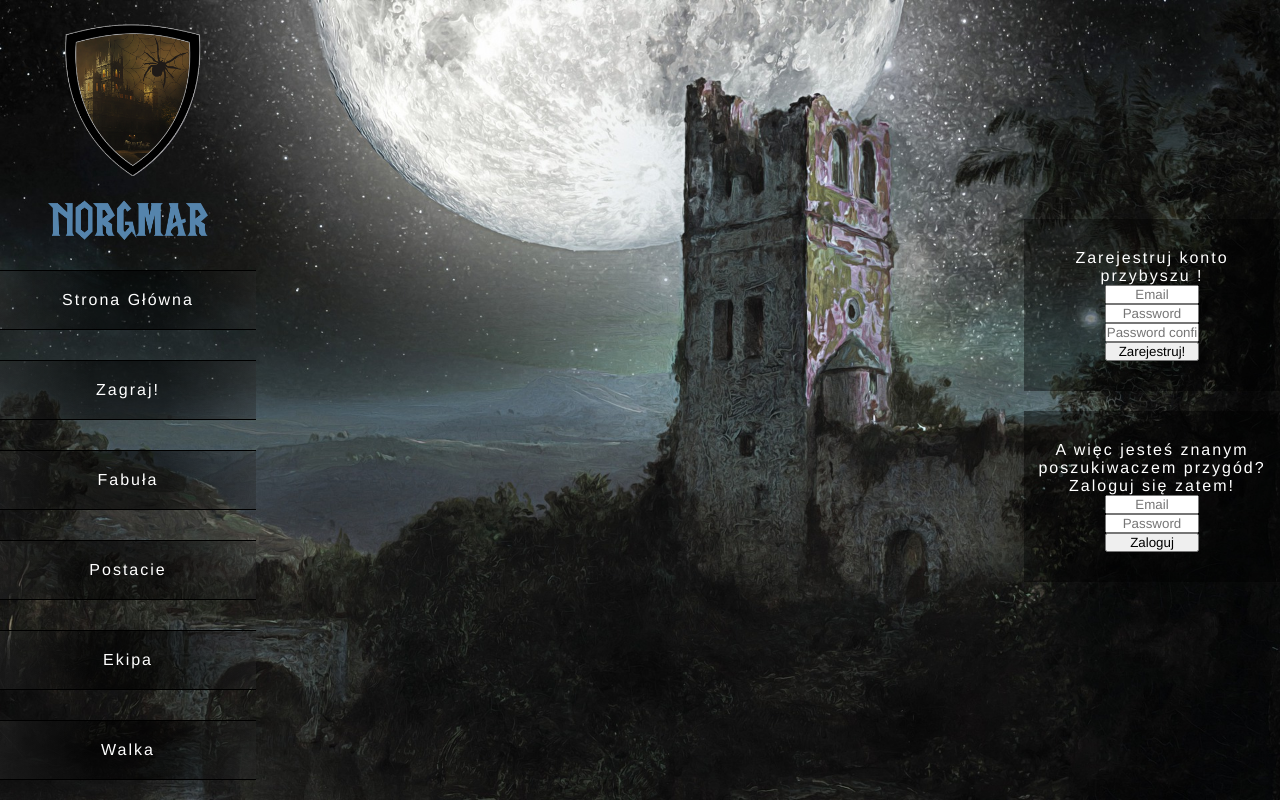
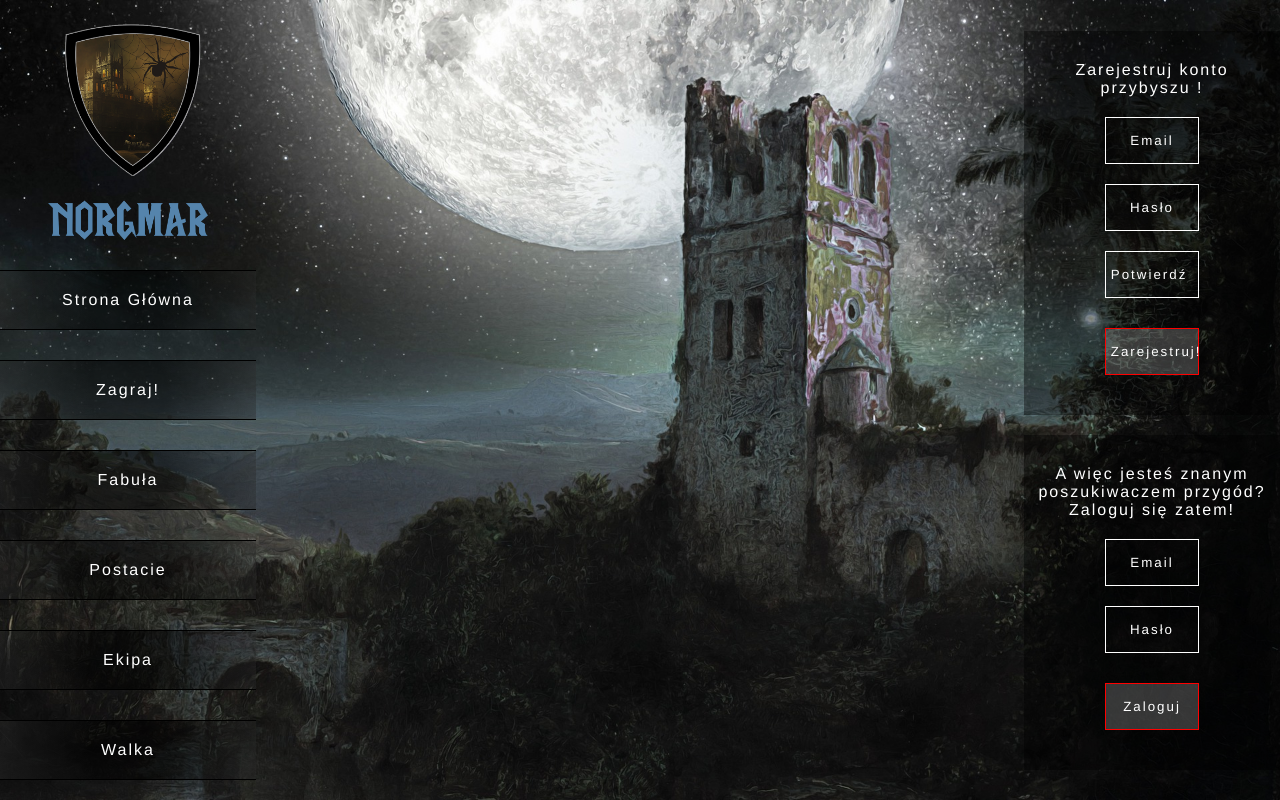
Before and after one commit to Szczurovsky/inzynierka, a React (Create React App) app: page / in a window 1280 px wide. Built offline with nearby package versions, Linux system fonts and the light colour scheme.

Commit message:
dodano logout, zmieniono style auth

```diff
--- a/src/components/Auth/Login.jsx
+++ b/src/components/Auth/Login.jsx
@@ -9,7 +9,44 @@ justify-content:center;
 flex-direction:column;
 max-width:40%;
 `
+const Input = styled.input`
+    background-color:transparent;
+    border:1px solid white;
+    margin:10px 0px;
+    color:white;
+    padding:15px 5px;
+    letter-spacing: 1px;
+    &:focus{
+    background-color:white;
+    color:black
+    }
+    &:first-child{
+        margin-top:20px;
+    }
+    &:nth-child(2){
+        margin-bottom:20px;
+    }
+    ::placeholder{
+        color:white;
+    letter-spacing: 2px;
 
+
+    }
+
+`
+const Button = styled.button`
+    background-color:rgba(255,255,255,0.2);
+    border:1px solid red;
+    letter-spacing: 2px;
+
+    margin:10px 0px;
+    color:white;
+    padding:15px 5px;
+     &:hover{
+    background-color:rgba(255,255,255,0.1);
+
+    }
+`
 export default class Login extends React.Component {
     constructor(props) {
         super(props);
@@ -48,7 +85,7 @@ export default class Login extends React.Component {
         return (
             <>
                 <Form onSubmit={this.handleSubmit}>
-                    <input
+                    <Input
                         type="email"
                         name="email"
                         placeholder="Email"
@@ -56,15 +93,15 @@ export default class Login extends React.Component {
                         onChange={this.handleChange}
                         required
                     />
-                    <input
+                    <Input
                         type="password"
                         name="password"
-                        placeholder="Password"
+                        placeholder="Hasło"
                         value={this.state.password}
                         onChange={this.handleChange}
                         required
                     />
-                    <button type="submit">Zaloguj</button>
+                    <Button type="submit">Zaloguj</Button>
                 </Form>
                 {/* <Popup trigger={this.props.showPopupLogin} setTrigger={this.props.setShowPopupLogin}>
                     <p>{this.props.komunikat}</p>
--- /dev/null
+++ b/src/components/Auth/Logout.jsx
@@ -0,0 +1,39 @@
+import react from "react"
+import styled from "styled-components"
+import { useNavigate } from 'react-router-dom';
+const Wrapper = styled.form`
+display:flex;
+align-self:center;
+justify-content:center;
+flex-direction:column;
+max-width:40%;
+`
+const Button = styled.button`
+    background-color:rgba(255,255,255,0.3);
+    border:1px solid red;
+    letter-spacing:2px;
+    margin:10px 0px;
+    color:white;
+    padding:15px 5px;
+     &:hover{
+    transition:0.5s;
+    background-color:rgba(255,255,255,0.1);
+
+    }
+`
+
+export const Logout = (props) => {
+    const navigate = useNavigate();
+    const destroySession = (e) => {
+        e.preventDefault();
+        window.sessionStorage.removeItem("user");
+        window.sessionStorage.removeItem("zalogowany");
+        navigate("/home");
+        console.log("logout dziala")
+    }
+    return (
+        <Wrapper>
+            <Button onClick={destroySession}>Wyloguj</Button>
+        </Wrapper>
+    )
+}
--- a/src/components/Auth/Registrations.jsx
+++ b/src/components/Auth/Registrations.jsx
@@ -4,13 +4,49 @@ import axios from 'axios';
 import styled from "styled-components"
 import {Popup} from "../Popup/Popup.jsx"
 const Form = styled.form`
-display:flex;
-align-self:center;
-justify-content:center;
-flex-direction:column;
-max-width:40%;
+    display:flex;
+    align-self:center;
+    justify-content:center;
+    flex-direction:column;
+    max-width:40%;
 `
+const Input = styled.input`
+    background-color:transparent;
+    border:1px solid white;
+    margin:10px 0px;
+    color:white;
+    padding:15px 5px;
+    letter-spacing: 1px;
+    /* font-size:0.9rem; */
+    &:focus{
+    background-color:white;
+    color:black
+    }
+    &:first-child{
+        margin-top:20px;
+    }
+    &:nth-child(3){
+        margin-bottom:20px;
+    }
+    ::placeholder{
+        color:white;
+    letter-spacing: 2px;
 
+    }
+`
+const Button = styled.button`
+    background-color:rgba(255,255,255,0.2);
+    border:1px solid red;
+    letter-spacing: 2px;
+    margin:10px 0px;
+    color:white;
+    padding:15px 5px;
+     &:hover{
+    transition:0.5s;
+    background-color:rgba(255,255,255,0.1);
+
+    }
+`
 export default class Registration extends React.Component {
     constructor(props) {
         super(props);
@@ -48,7 +84,7 @@ export default class Registration extends React.Component {
         return (
             <>
                 <Form onSubmit={this.handleSubmit}>
-                    <input
+                    <Input
                         type="email"
                         name="email"
                         placeholder="Email"
@@ -56,23 +92,23 @@ export default class Registration extends React.Component {
                         onChange={this.handleChange}
                         required
                     />
-                    <input
+                    <Input
                         type="password"
                         name="password"
-                        placeholder="Password"
+                        placeholder="Hasło"
                         value={this.state.password}
                         onChange={this.handleChange}
                         required
                     />
-                    <input
+                    <Input
                         type="password_confirmation"
                         name="password_confirmation"
-                        placeholder="Password confirmation"
+                        placeholder="Potwierdź hasło"
                         value={this.state.password_confirmation}
                         onChange={this.handleChange}
                         required
                     />
-                    <button type="submit">Zarejestruj!</button>
+                    <Button type="submit">Zarejestruj!</Button>
                 </Form>
 
                 {/* <Popup trigger={this.props.showPopupRegistration} setTrigger={this.props.setShowPopupRegistration}>
--- a/src/components/MainPage/MainPage.jsx
+++ b/src/components/MainPage/MainPage.jsx
@@ -5,6 +5,8 @@ import { useState, useEffect } from "react";
 import Registration from "../Auth/Registrations";
 import Login from "../Auth/Login";
 import { WindowAuth } from "../Auth/WindowAuth";
+import isLoggedIn from "../../utils/isLoggedIn"
+import {Logout} from "../Auth/Logout"
 const Page = styled.div`
 color:black;
 font-size:1.5rem;
@@ -16,6 +18,7 @@ left:75%;
 const WrapperMenuRight = styled.div`
 
 `
+const zalogowany = window.sessionStorage.getItem("zalogowany");
 export const MainPage = (props) => {
 
 
@@ -28,16 +31,16 @@ export const MainPage = (props) => {
     props.handleLogin(data)
       navigate("/game")
     // alert("Brawo. Witaj wsród nas!")
-    if(showPopupLogin===false) setShowPopupLogin(true)
+    // if(showPopupLogin===false) setShowPopupLogin(true)
 
     }
 /* //     // const [loading, setLoading] = useState(true);
 //     // const [error, setError] = useState(null); */
     return (
 
-            <Page>
-        {/* {zalogowany === true ? (<WindowAuth showPopLogin={showPopupLogin} showPopupRegistration={showPopupRegistration} setShowPopupRegistration={setShowPopupRegistration} setShowPopupLogin={setShowPopupLogin} handleSuccessfulAuth={handleSuccessfulAuth} />)} */}
-        <WindowAuth showPopupLogin={showPopupLogin} showPopupRegistration={showPopupRegistration} setShowPopupRegistration={setShowPopupRegistration} setShowPopupLogin={setShowPopupLogin} handleSuccessfulAuth={handleSuccessfulAuth} />
+      <Page>
+        {console.log("Zalogowany jestes czy nie?", isLoggedIn())}
+        {isLoggedIn() ? <WindowAuth showPopupLogin={showPopupLogin} showPopupRegistration={showPopupRegistration} setShowPopupRegistration={setShowPopupRegistration} setShowPopupLogin={setShowPopupLogin} handleSuccessfulAuth={handleSuccessfulAuth} />:<Logout/>}
 
                {/* <Registration handleSuccessfulAuth={handleSuccessfulAuth} />
                <Login handleSuccessfulAuth={handleSuccessfulAuth} />
--- a/src/utils/isLoggedIn.js
+++ b/src/utils/isLoggedIn.js
@@ -1,7 +1,7 @@
 export default function isLoggedIn() {
     if (window.sessionStorage.getItem("user") != null) {
+        return false;
+    } else {
         return true;
-    } else {
-        return false;
     }
 }
```
